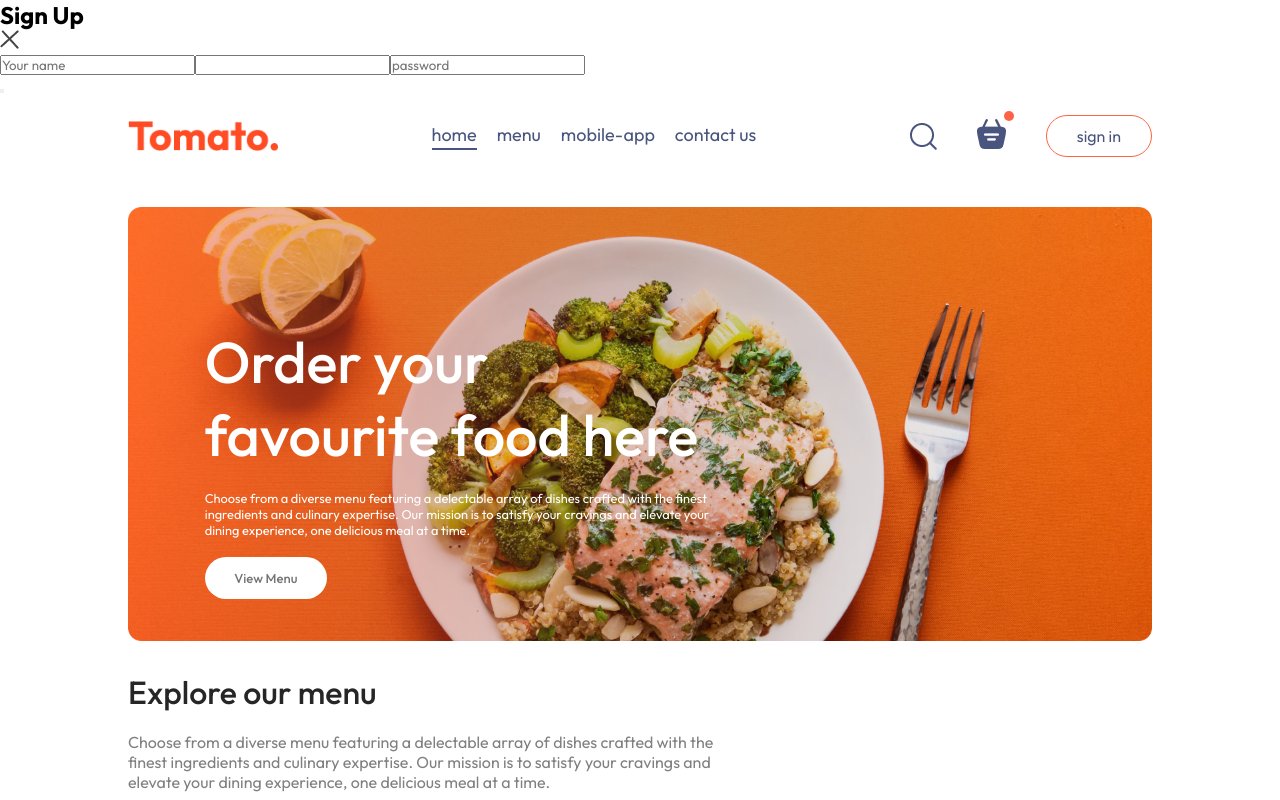
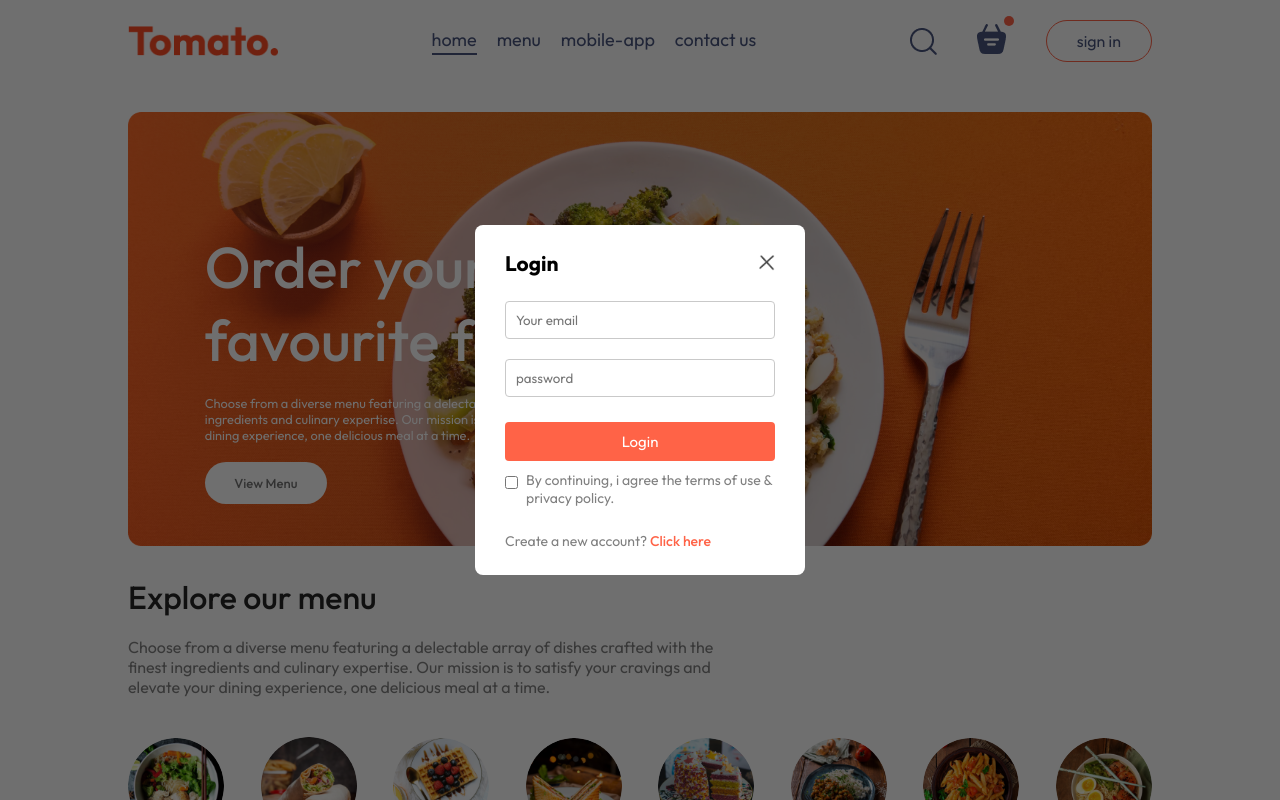
Before and after one commit to Raihanhn/Food-Delivery-app, a React (Vite) app: page / in a window 1280 px wide. Both pictures are taken after a click on the button "sign in". Shown: the top 800 px of the page. Built offline with nearby package versions, Linux system fonts and the light colour scheme.

Commit message:
signin signup style completed

```diff
--- a/src/components/LoginPopup/LoginPopup.jsx
+++ b/src/components/LoginPopup/LoginPopup.jsx
@@ -3,7 +3,7 @@
 import { assets } from "../../assets/assets";
 
 const LoginPopup = ({ setShowLogin }) => {
-  const [currentState, setCurrentState] = useState("Sign Up");
+  const [currentState, setCurrentState] = useState("Login");
   return (
     <div className="login-popup">
       <form className="login-popup-container">
@@ -16,11 +16,33 @@
           />
         </div>
         <div className="login-popup-inputs">
-          <input type="text" placeholder="Your name" required />
-          <input type="email" name="Your email" required />
+          {currentState === "Login" ? (
+            <></>
+          ) : (
+            <input type="text" placeholder="Your name" required />
+          )}
+
+          <input type="email" placeholder="Your email" required />
           <input type="password" placeholder="password" required />
         </div>
-        <button>{} </button>
+        <button>
+          {currentState === "Sign Up" ? "Create account" : "Login"}
+        </button>
+        <div className="login-popup-condition">
+          <input type="checkbox" required />
+          <p>By continuing, i agree the terms of use & privacy policy.</p>
+        </div>
+        {currentState === "Login" ? (
+          <p>
+            Create a new account?{" "}
+            <span onClick={() => setCurrentState("Sign Up")}>Click here</span>
+          </p>
+        ) : (
+          <p>
+            Already have an account?{" "}
+            <span onClick={() => setCurrentState("Login")}>Login here</span>
+          </p>
+        )}
       </form>
     </div>
   );
--- a/src/components/LoginPopup/loginpopup.css
+++ b/src/components/LoginPopup/loginpopup.css
@@ -0,0 +1,74 @@
+.login-popup {
+  position: absolute;
+  z-index: 1;
+  width: 100%;
+  height: 100%;
+  background-color: #00000090;
+  display: grid;
+}
+
+.login-popup-container {
+  place-self: center;
+  width: max(23vw, 330px);
+  color: #808080;
+  background-color: white;
+  display: flex;
+  flex-direction: column;
+  gap: 25px;
+  padding: 25px 30px;
+  border-radius: 8px;
+  font-size: 14px;
+  animation: fadeIn 0.5s;
+}
+
+.login-popup-title {
+  display: flex;
+  justify-content: space-between;
+  align-items: center;
+  color: black;
+}
+
+.login-popup-title img {
+  width: 16px;
+  cursor: pointer;
+}
+
+.login-popup-inputs {
+  display: flex;
+  flex-direction: column;
+  gap: 20px;
+}
+
+.login-popup-inputs input {
+  outline: none;
+  border: 1px solid #c9c9c9;
+  padding: 10px;
+  border-radius: 4px;
+}
+
+.login-popup-container button {
+  border: none;
+  padding: 10px;
+  border-radius: 4px;
+  color: white;
+  background-color: tomato;
+  font-size: 15px;
+  cursor: pointer;
+}
+
+.login-popup-condition {
+  display: flex;
+  align-items: start;
+  gap: 8px;
+  margin-top: -15px;
+}
+
+.login-popup-condition input {
+  margin-top: 5px;
+}
+
+.login-popup p span {
+  color: tomato;
+  font-weight: 500;
+  cursor: pointer;
+}
```
